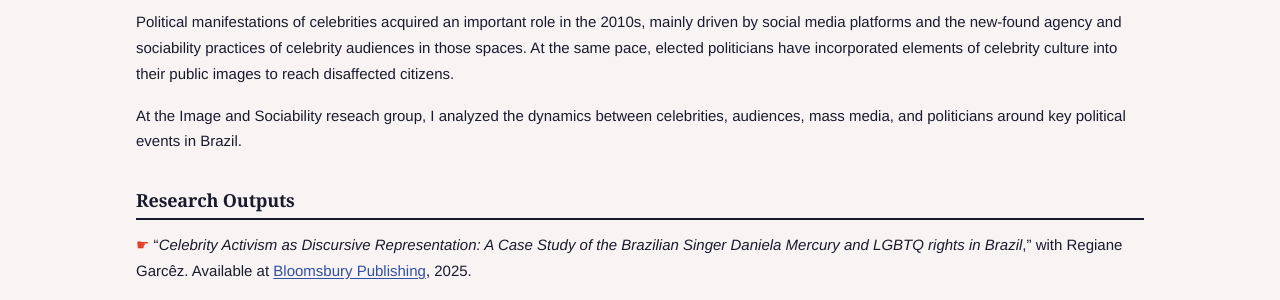
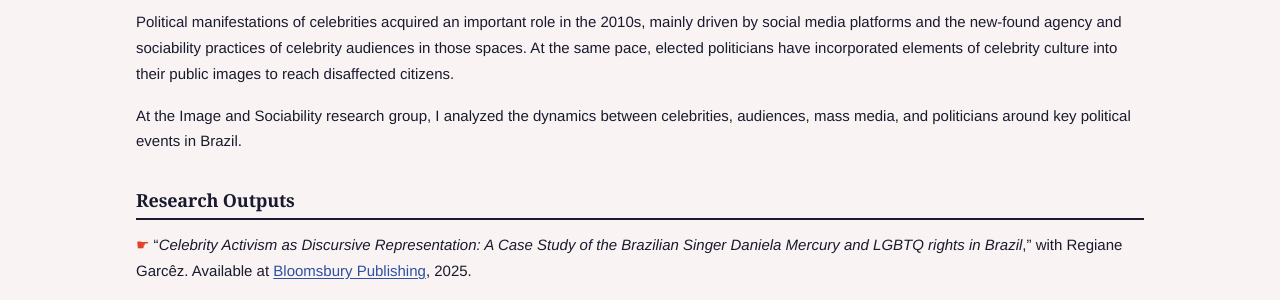
Before and after one commit to pedrohprocha/pedrohprocha.github.io, a Jekyll site: the page built from pages/research.md, in a window 1280 px wide. Shown: the part 656-956 px from the top of the page. Built offline with Jekyll 4.4.1, drawn with Linux system fonts in a browser that asks for light colours; some web fonts are replaced.

Commit message:
Clean up typos, sample post, and README
- Fix "a award" and "reseach" typos
- Remove the placeholder blog post
- Untrack empty pages/.Rhistory and ignore .Rhistory
- Update README to match the actual files

Co-Authored-By: Claude Opus 5.5 <noreply@anthropic.com>

```diff
--- a/pages/research.md
+++ b/pages/research.md
@@ -17,7 +17,7 @@ A pressing issue in contemporary Western democracies is affective polarization,
 
 Political manifestations of celebrities acquired an important role in the 2010s, mainly driven by social media platforms and the new-found agency and sociability practices of celebrity audiences in those spaces. At the same pace, elected politicians have incorporated elements of celebrity culture into their public images to reach disaffected citizens.
 
-At the Image and Sociability reseach group, I analyzed the dynamics between celebrities, audiences, mass media, and politicians around key political events in Brazil.
+At the Image and Sociability research group, I analyzed the dynamics between celebrities, audiences, mass media, and politicians around key political events in Brazil.
 
 ## Research Outputs
 
```
Also changed, not shown: _posts/2026-05-06-first-post.md (deleted, +0 -9 lines), index.md (+1 -1 lines), README.md, 2 other files.
